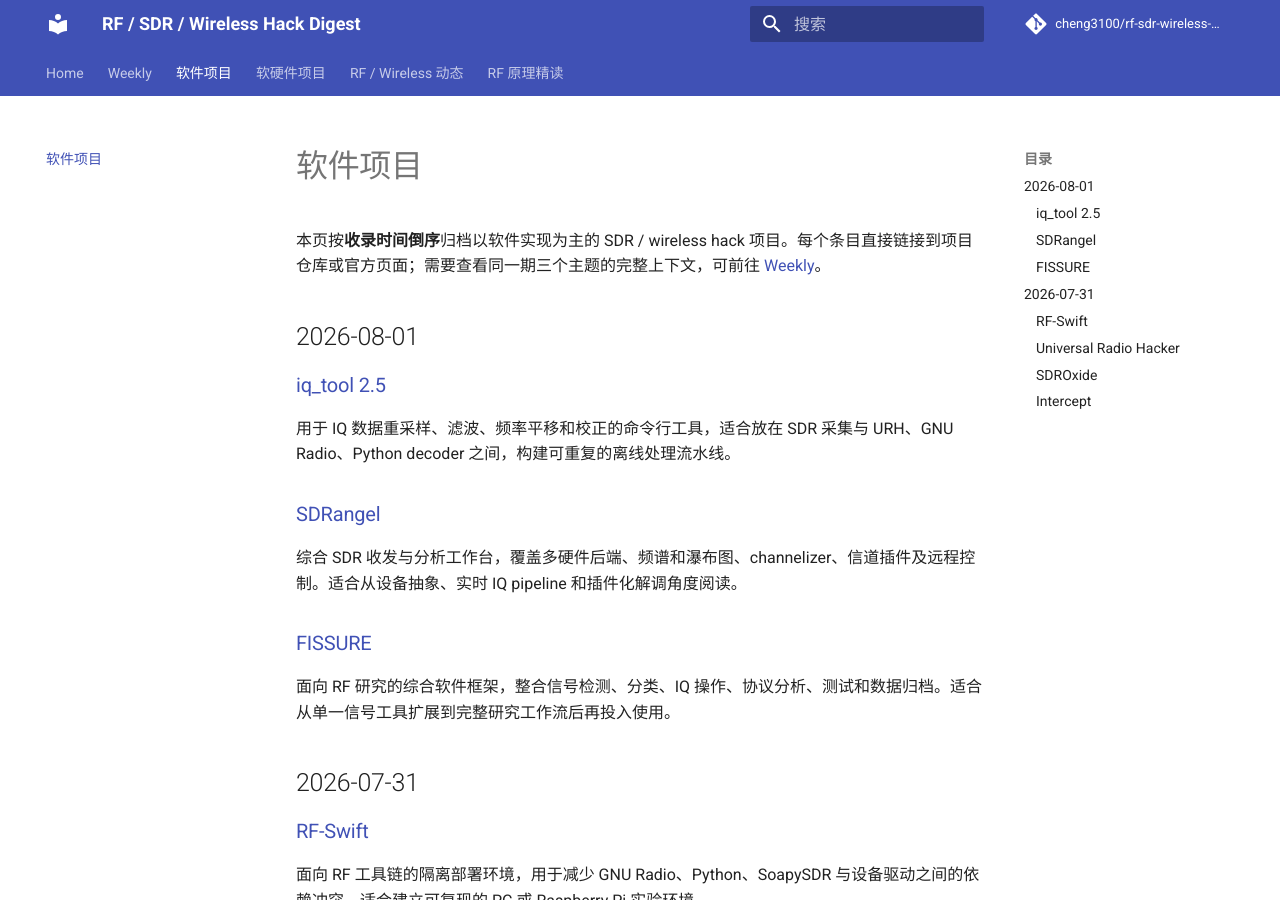
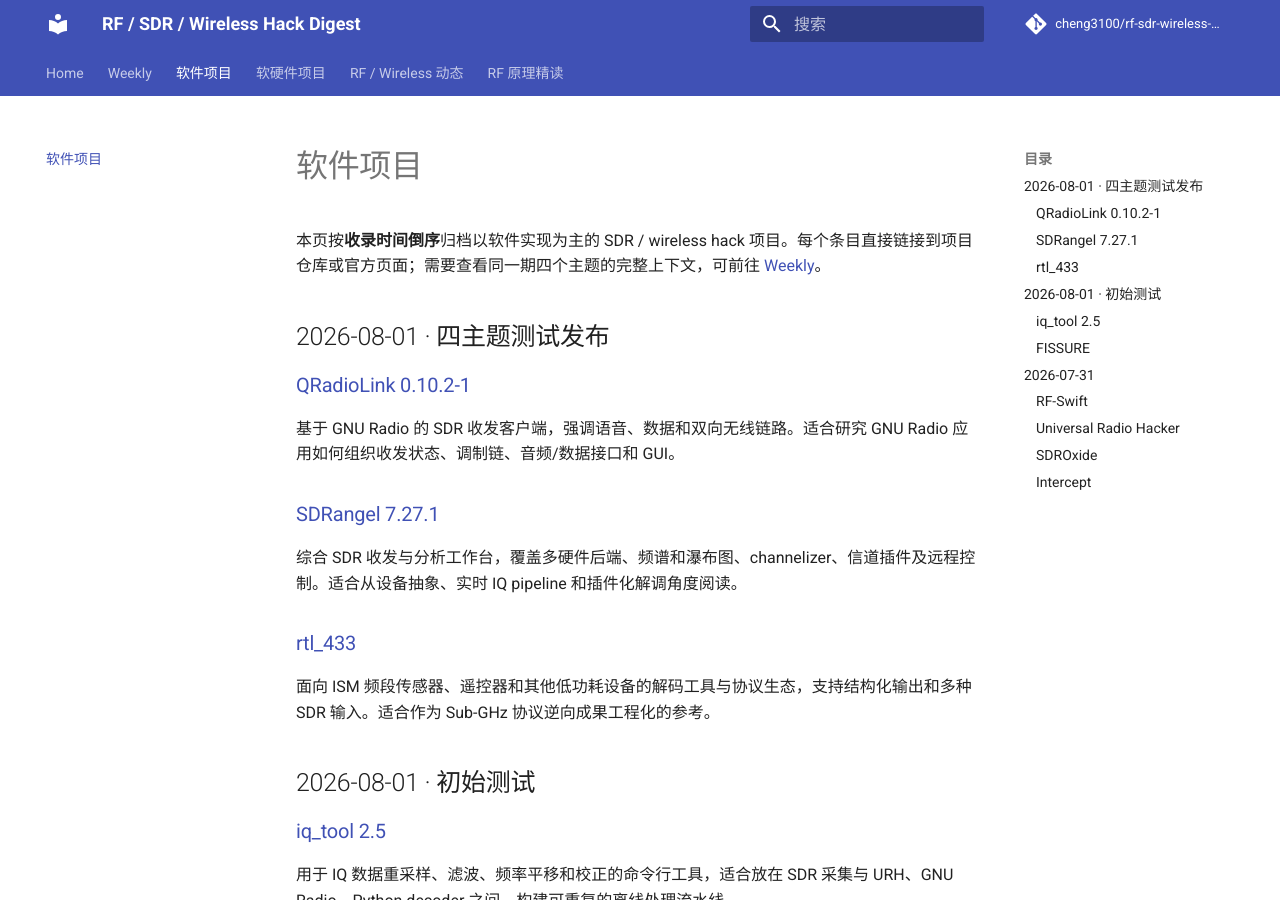
Before and after one commit to cheng3100/rf-sdr-wireless-security-digest, an MkDocs documentation site: the page built from docs/software-projects/index.md, in a window 1280 px wide and 900 px high. Built offline with MkDocs 1.6.1 and Material for MkDocs 9.7.7, drawn with Linux system fonts in a browser that asks for light colours; comment, search, counter and statistics services are not loaded.

Commit message:
Update software project timeline for test release

```diff
--- a/docs/software-projects/index.md
+++ b/docs/software-projects/index.md
@@ -1,16 +1,26 @@
 # 软件项目
 
-本页按**收录时间倒序**归档以软件实现为主的 SDR / wireless hack 项目。每个条目直接链接到项目仓库或官方页面；需要查看同一期三个主题的完整上下文，可前往 [Weekly](../weekly/index.md)。
+本页按**收录时间倒序**归档以软件实现为主的 SDR / wireless hack 项目。每个条目直接链接到项目仓库或官方页面；需要查看同一期四个主题的完整上下文，可前往 [Weekly](../weekly/index.md)。
 
-## 2026-08-01
+## 2026-08-01 · 四主题测试发布
+
+### [QRadioLink 0.10.2-1](https://github.com/qradiolink/qradiolink)
+
+基于 GNU Radio 的 SDR 收发客户端，强调语音、数据和双向无线链路。适合研究 GNU Radio 应用如何组织收发状态、调制链、音频/数据接口和 GUI。
+
+### [SDRangel 7.27.1](https://github.com/f4exb/sdrangel/blob/master/CHANGELOG)
+
+综合 SDR 收发与分析工作台，覆盖多硬件后端、频谱和瀑布图、channelizer、信道插件及远程控制。适合从设备抽象、实时 IQ pipeline 和插件化解调角度阅读。
+
+### [rtl_433](https://github.com/merbanan/rtl_433)
+
+面向 ISM 频段传感器、遥控器和其他低功耗设备的解码工具与协议生态，支持结构化输出和多种 SDR 输入。适合作为 Sub-GHz 协议逆向成果工程化的参考。
+
+## 2026-08-01 · 初始测试
 
 ### [iq_tool 2.5](https://github.com/pclov3r/iq_resample_tool)
 
 用于 IQ 数据重采样、滤波、频率平移和校正的命令行工具，适合放在 SDR 采集与 URH、GNU Radio、Python decoder 之间，构建可重复的离线处理流水线。
-
-### [SDRangel](https://github.com/f4exb/sdrangel)
-
-综合 SDR 收发与分析工作台，覆盖多硬件后端、频谱和瀑布图、channelizer、信道插件及远程控制。适合从设备抽象、实时 IQ pipeline 和插件化解调角度阅读。
 
 ### [FISSURE](https://github.com/ainfosec/FISSURE)
 
```
